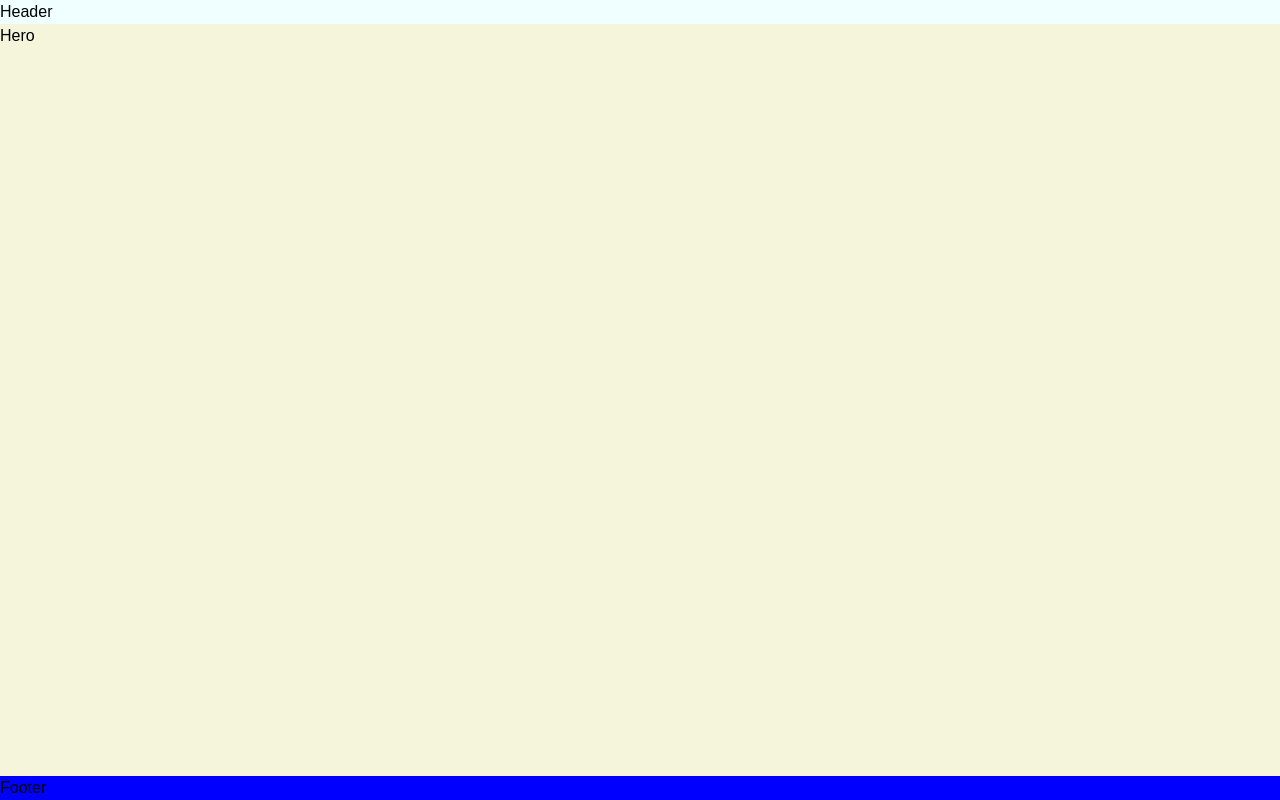
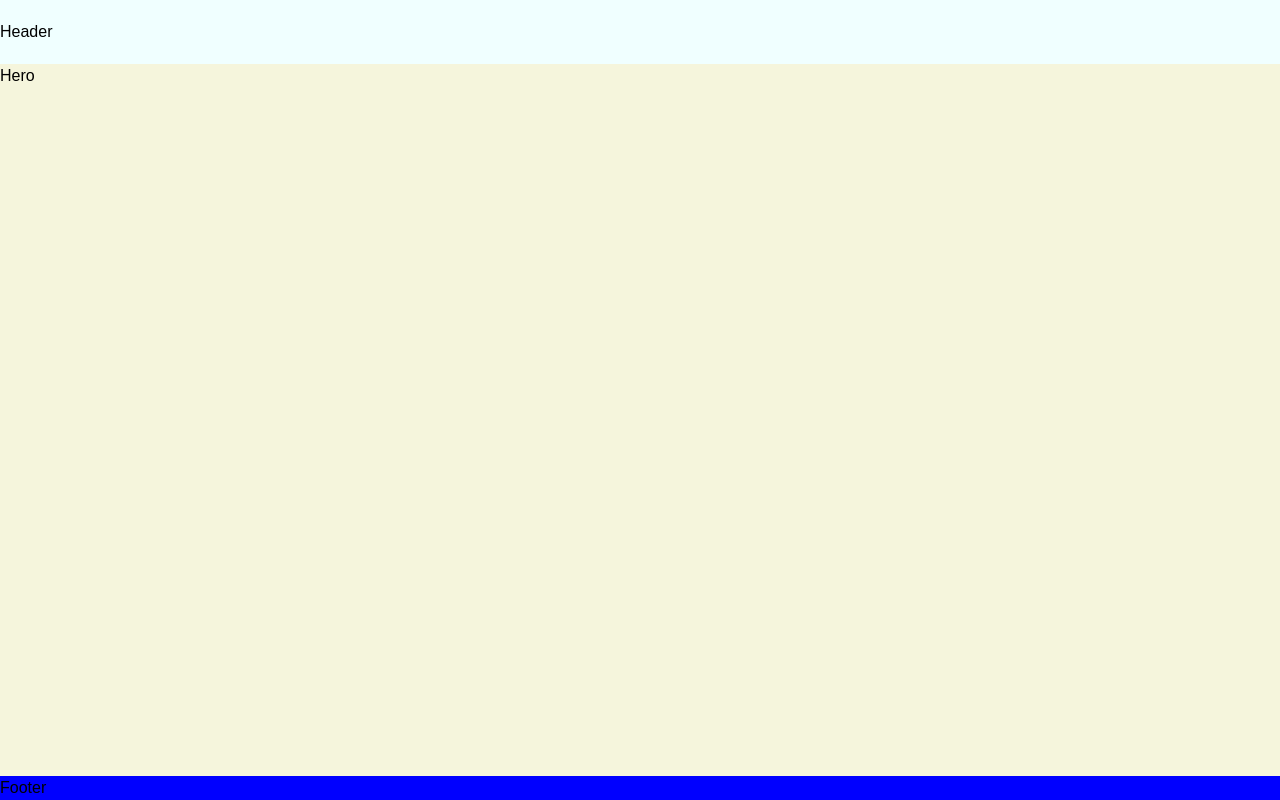
Before and after one commit to andr-kim/mobile-first, a plain HTML site: page index.html in a window 1280 px wide. Drawn offline with Linux system fonts and the light colour scheme.

Commit message:
Update style.css

```diff
--- a/style.css
+++ b/style.css
@@ -7,7 +7,7 @@
 
 .navbar {
 	background-color: azure;
-	padding: 2rem, 0;
+	padding: 2rem 0;
 }
 
 .hero {
```
